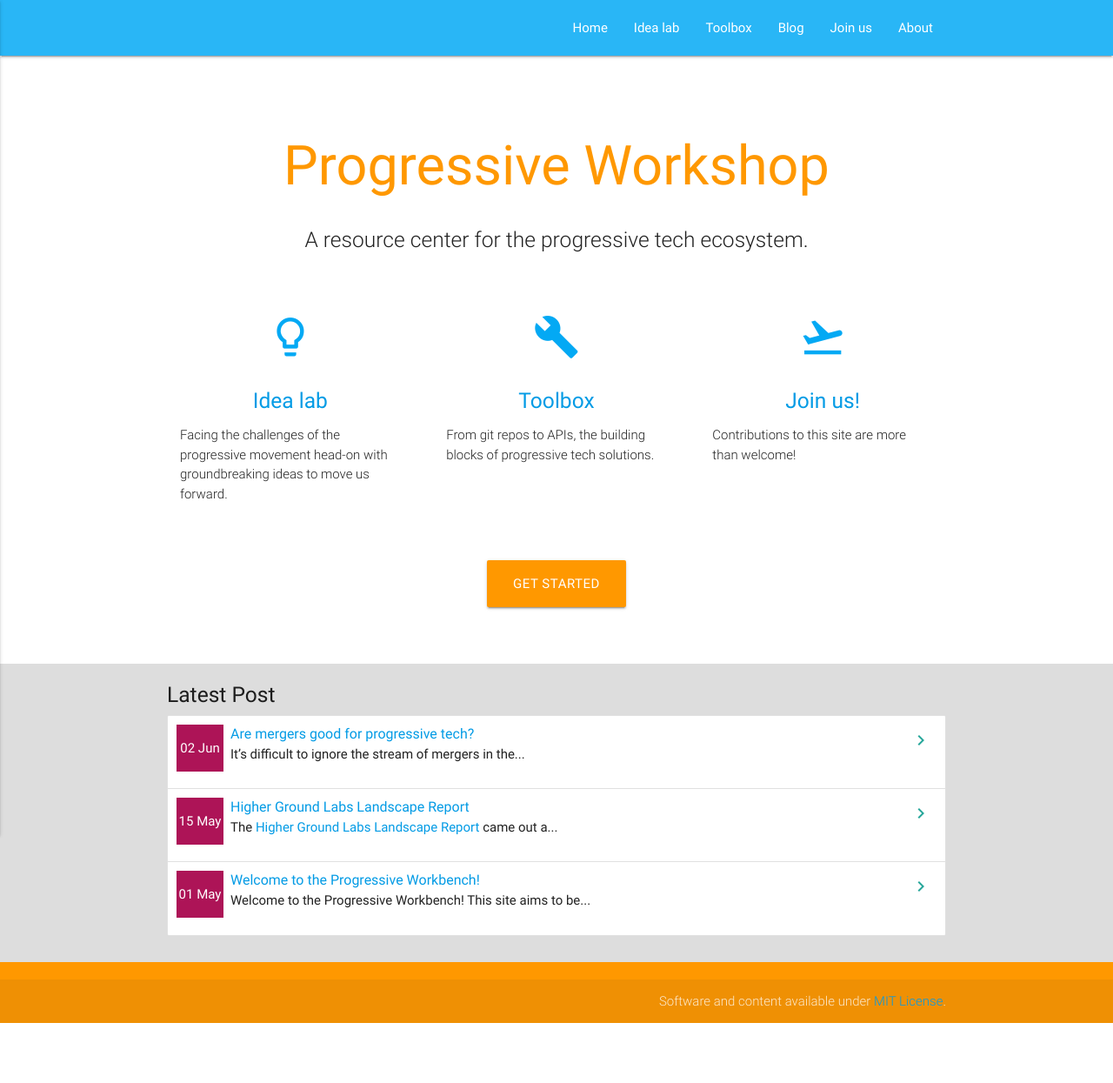
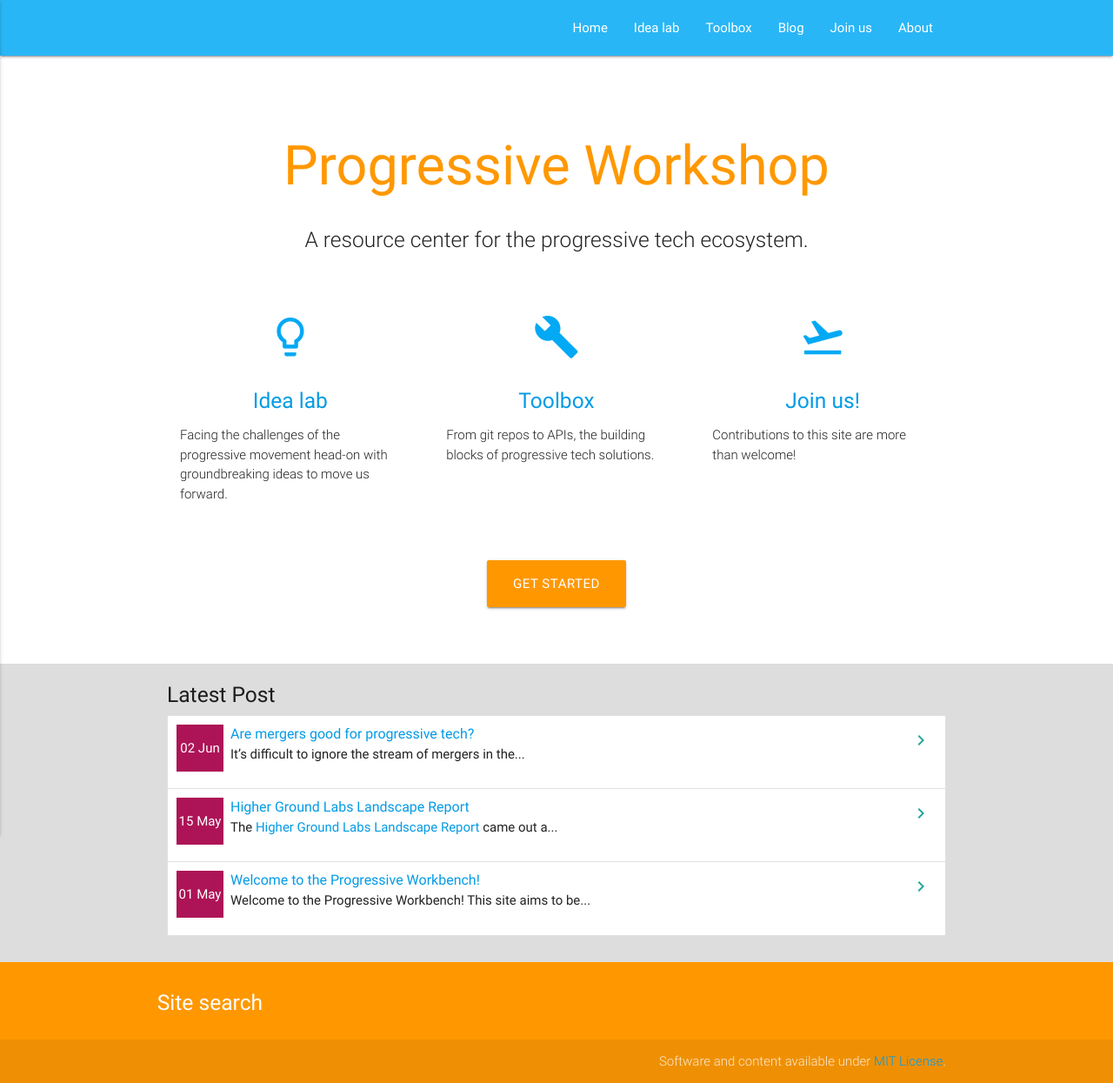
Before and after one commit to shaisachs/progressive-workshop, a Jekyll site: the page built from index.md, in a window 1280 px wide. Shown: the whole page at 87% size. Built offline with Jekyll 4.4.1, drawn with Linux system fonts in a browser that asks for light colours; comment, search, counter and statistics services are not loaded; before the commit the page ends 1176 px from its top, so only the background shows below that.

Commit message:
Add site search
Signed-off-by: Shai Sachs <shaisachs@gmail.com>

```diff
--- a/_includes/footer.html
+++ b/_includes/footer.html
@@ -1,19 +1,13 @@
   <footer class="page-footer orange">
-    <!--
     <div class="container">
       <div class="row">
-        <div class="col l6 s12">
-          <h5 class="white-text">footer link 1</h5>
-        </div>
-        <div class="col l3 s12">
-          <h5 class="white-text">footer link 2</h5>
-        </div>
-        <div class="col l3 s12">
-          <h5 class="white-text">footer link 3</h5>
+        <h5>Site search</h5>
+        <div style="color:black">
+          <script async src="https://cse.google.com/cse.js?cx=3bea4448f7488a027"></script>
+          <div class="gcse-search"></div>
         </div>
       </div>
     </div>
-    -->
     <div class="footer-copyright">
         <div class="container">
             <div>
```
